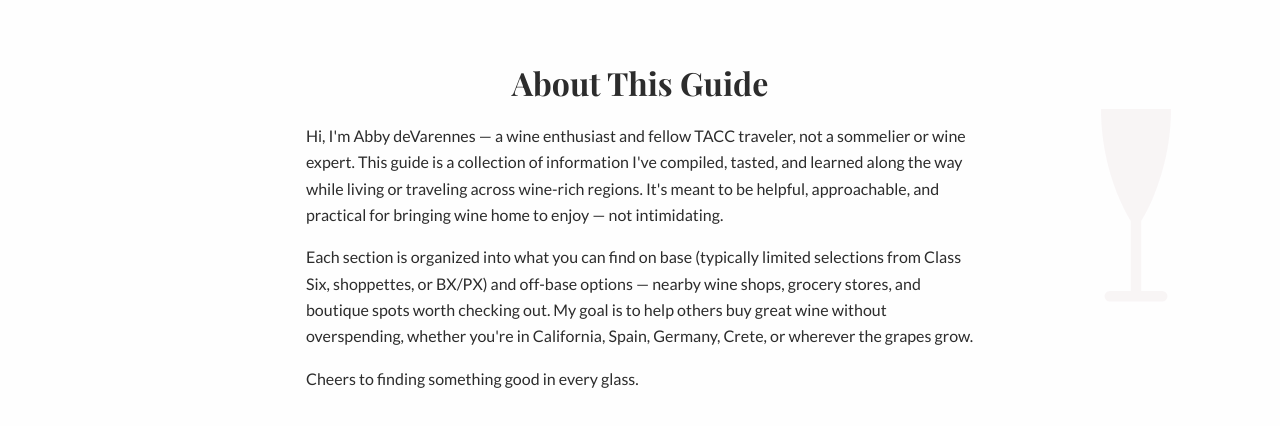
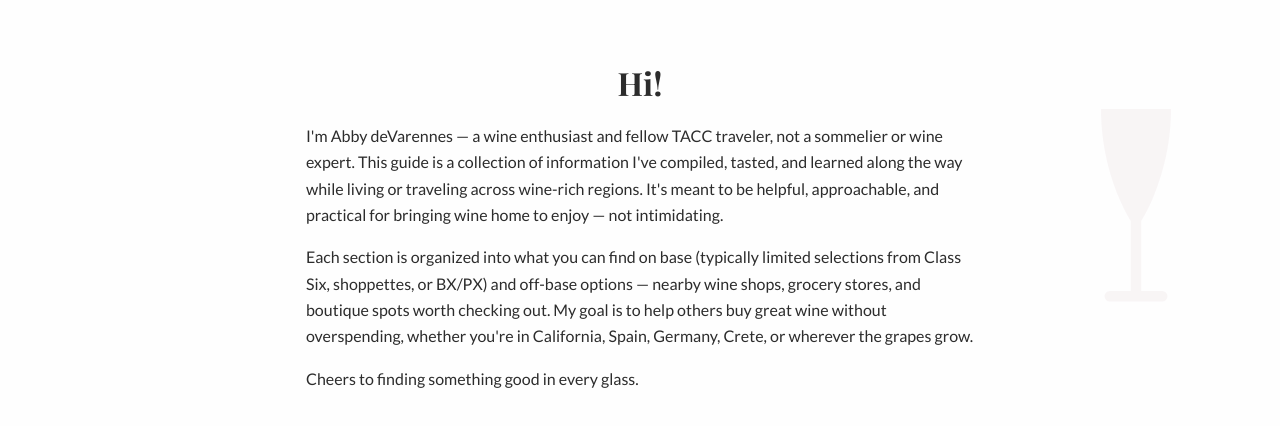
Before and after one commit to jakedevar/ahhbeeswines, a plain HTML site: page index.html in a window 1280 px wide. Shown: the part 820-1246 px from the top of the page. Drawn offline with nearby package versions, Linux system fonts and the light colour scheme; a web font is replaced by a local one.

Commit message:
Add: small wording change

```diff
--- a/index.html
+++ b/index.html
@@ -63,8 +63,8 @@
   <!-- About -->
   <section id="about" class="section">
     <div class="container">
-      <h2 class="text-center">About This Guide</h2>
-      <p>Hi, I'm Abby deVarennes — a wine enthusiast and fellow TACC traveler, not a sommelier or wine expert. This guide is a collection of information I've compiled, tasted, and learned along the way while living or traveling across wine-rich regions. It's meant to be helpful, approachable, and practical for bringing wine home to enjoy — not intimidating.</p>
+      <h2 class="text-center">Hi!</h2>
+      <p>I'm Abby deVarennes — a wine enthusiast and fellow TACC traveler, not a sommelier or wine expert. This guide is a collection of information I've compiled, tasted, and learned along the way while living or traveling across wine-rich regions. It's meant to be helpful, approachable, and practical for bringing wine home to enjoy — not intimidating.</p>
       <p>Each section is organized into what you can find on base (typically limited selections from Class Six, shoppettes, or BX/PX) and off-base options — nearby wine shops, grocery stores, and boutique spots worth checking out. My goal is to help others buy great wine without overspending, whether you're in California, Spain, Germany, Crete, or wherever the grapes grow.</p>
       <p>Cheers to finding something good in every glass.</p>
     </div>
```
